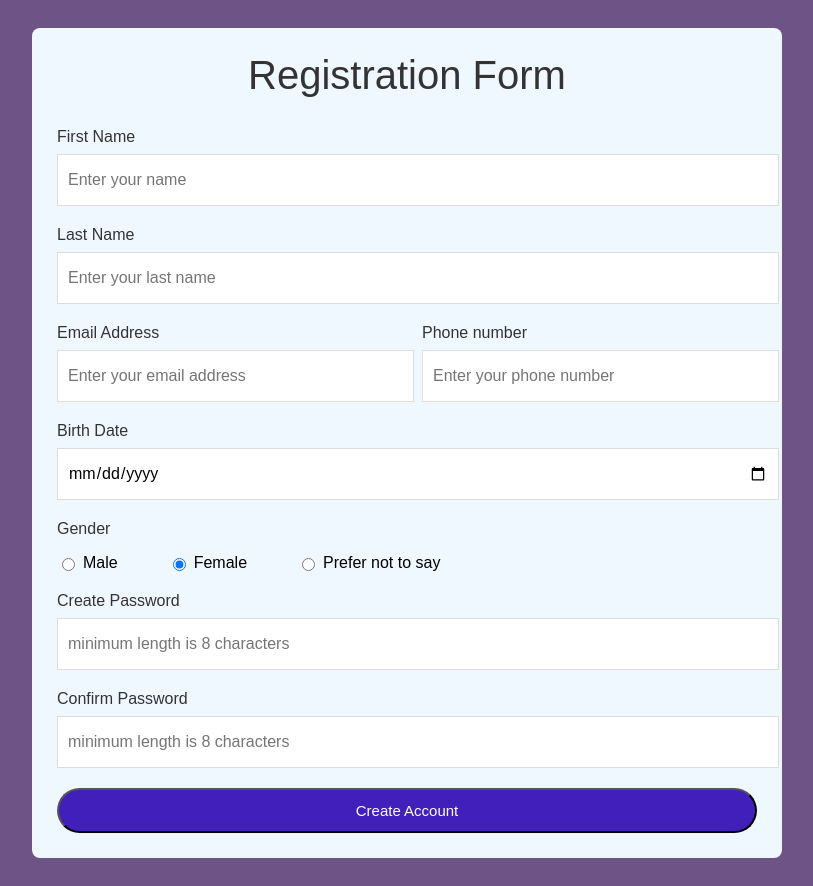
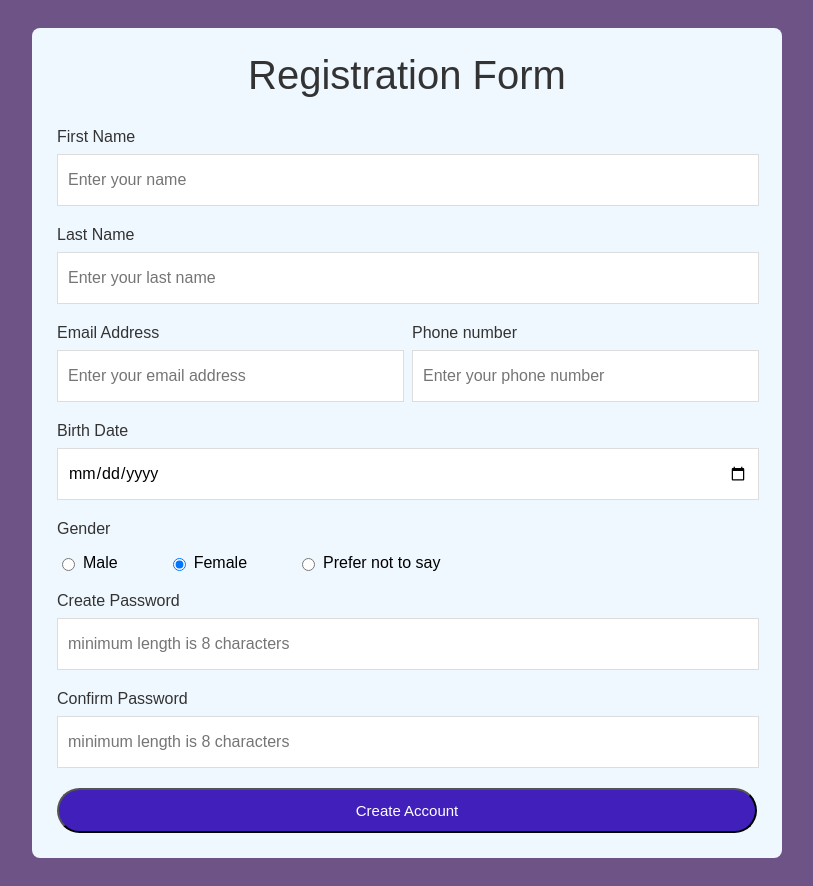
Before and after one commit to Art-Lovers/artsocialmedia, a PHP site: page /PL/html/authenticate/signup.php in a window 1280 px wide. Shown: the whole page, without its empty margins (233-1046 px from the left). Run offline with PHP 8.4, Linux system fonts and the light colour scheme; data that the repository does not hold is empty.

Commit message:
Fixed changes

```diff
--- a/PL/css/style2.css
+++ b/PL/css/style2.css
@@ -25,6 +25,7 @@ body{
 }
 .signup-container .form{
     margin-top: 30px;
+    padding-right: 20px;
 }
 .form .input_box{
     width: 100%;
```
Also changed, not shown: PL/html/authenticate/signup.php (+10 -6 lines).
